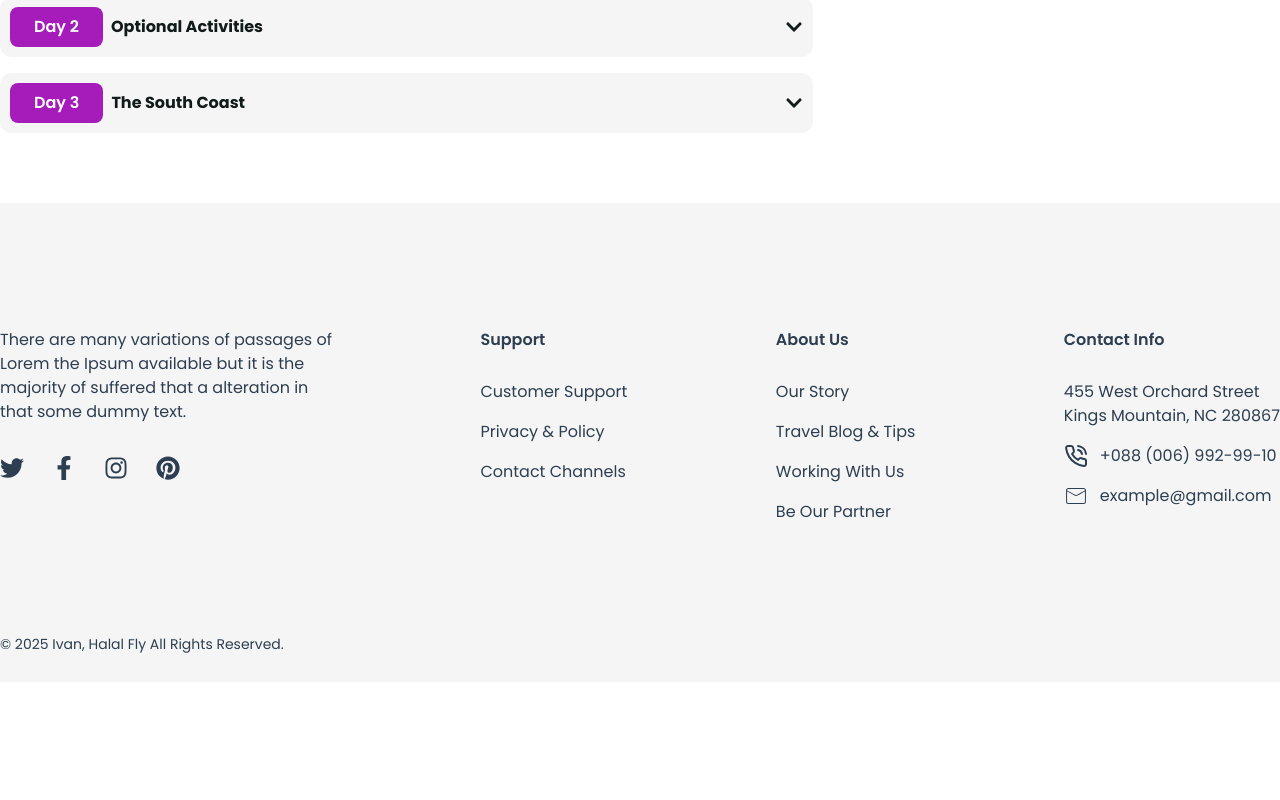
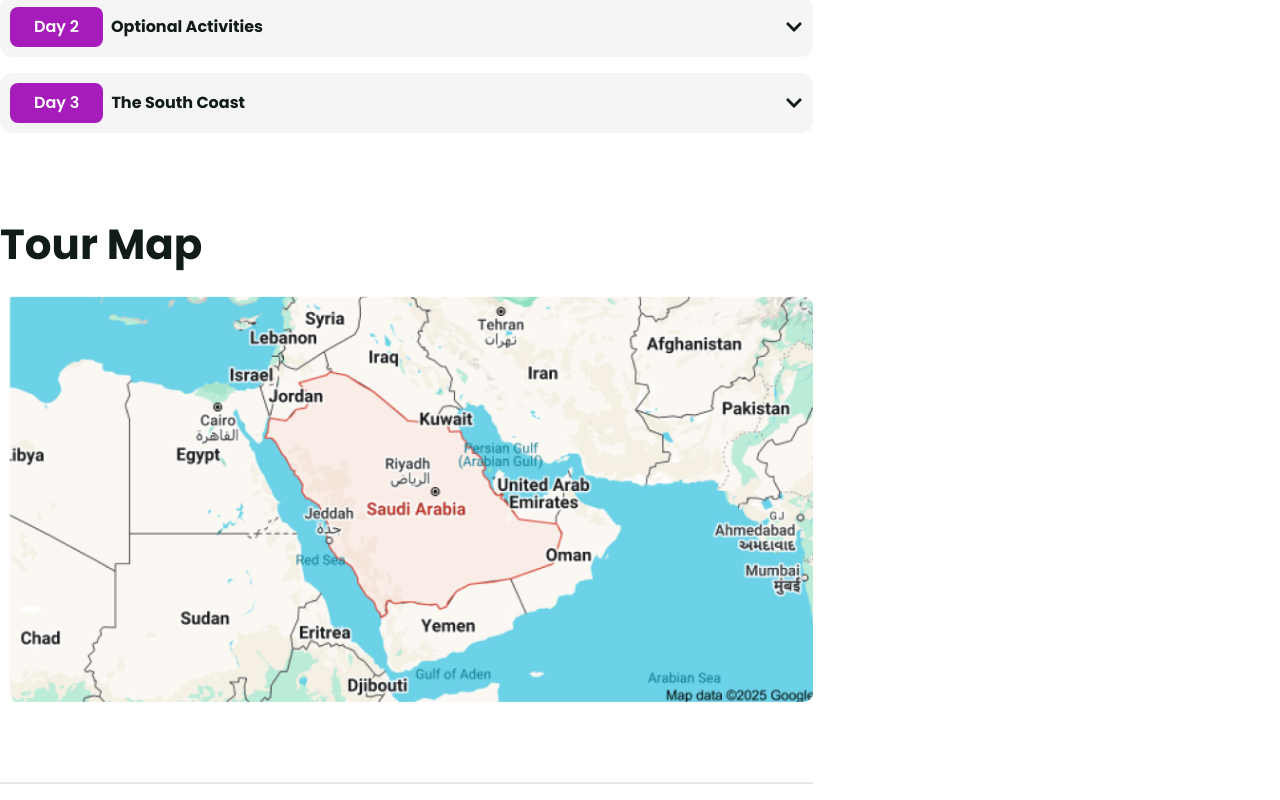
Before and after one commit to theashrafislam/halal-fly, a Next.js app: page /card-details/1 in a window 1280 px wide. Shown: the part 2380-3180 px from the top of the page. Before the commit the page ends 3062 px from the top, so only its background shows below. Built offline with nearby package versions, Linux system fonts and the light colour scheme.

Commit message:
map implement done

```diff
--- a/src/app/Components/CardDetails/DetailsHero.jsx
+++ b/src/app/Components/CardDetails/DetailsHero.jsx
@@ -6,6 +6,7 @@ import { LuEye } from 'react-icons/lu';
 import { TiStarFullOutline } from "react-icons/ti";
 import ImageCarousel from './ImageCarousel';
 import { FaChevronDown, FaChevronUp } from 'react-icons/fa';
+import Image from 'next/image';
 
 
 const DetailsHero = () => {
@@ -361,6 +362,12 @@ const DetailsHero = () => {
                         </div>
                     </div>
 
+                    {/* Tour Map */}
+                    <div className='py-[80px] border-b-2 border-[#E6E6E6]'>
+                        <h6 className='text-[42px] font-bold pb-5'>Tour Map</h6>
+                        <Image src={'/map.jpg'} width={1000} height={700} alt='map'/>
+                    </div>
+
                 </div>
             </div>
 
```
Also changed, not shown: public/map.jpg (added).
